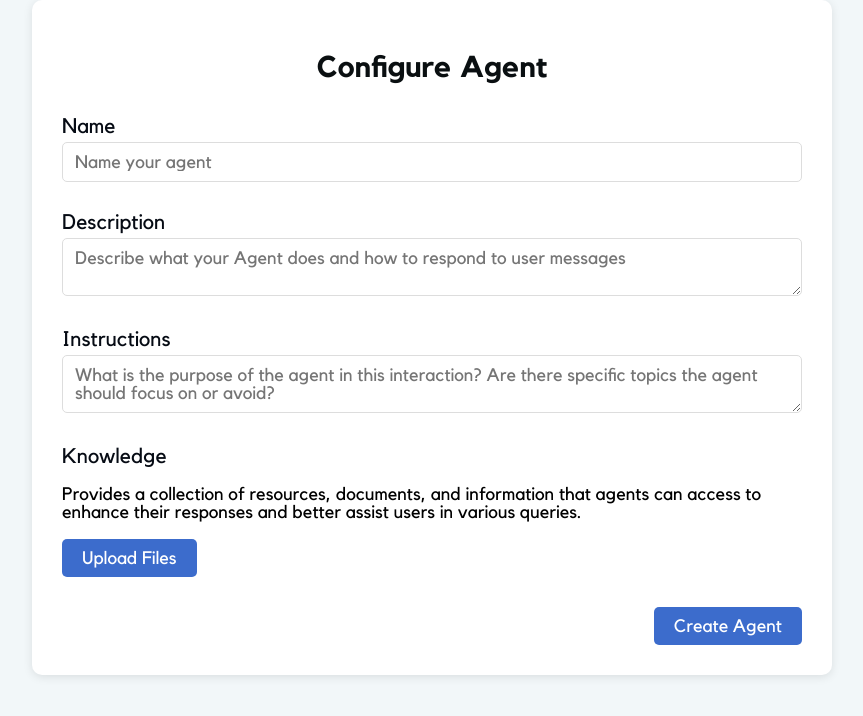
After one commit to CodeConfluence/Django-OpenAI-Chatbot, a Django app: template my_chatbot/my_chatbot_App/templates/chatbotApp/create.html in a window 1280 px wide. The commit adds this page. Shown: the top 716 px of the page, without its empty margins (208-1071 px from the left). Run offline with Django 3.2, Linux system fonts and the light colour scheme; the template is opened without the code that fills it, so the values that code supplies are empty.

```diff
--- a/my_chatbot/my_chatbot_App/static/styles/styles.css
+++ b/my_chatbot/my_chatbot_App/static/styles/styles.css
@@ -113,12 +113,30 @@ html {
   font-weight: normal;
   font-style: normal;
 }
-
+html {
+  font-family: 'Kollektif';
+}
 body {
-  font-family: "Kollektif", sans-serif;
+  font-family: "Kollektif";
   background-color: var(--background-color-light);
   padding: 0;
   margin: 0;
+}
+
+input, textarea, button, select, label {
+  font-family: 'Kollektif';
+}
+
+input::placeholder, textarea::placeholder {
+  font-family: 'Kollektif';
+}
+
+h2 {
+  font-size: 1.75rem;
+}
+
+input::placeholder{
+  font-size: 18px;
 }
 
 body * {
@@ -165,7 +183,7 @@ body.register-page {
   display: flex;
   justify-content: center;
   align-items: center;
-  font-family: "Kollektif", sans-serif;
+  font-family: "Kollektif";
   overflow: hidden;
 }
 
@@ -565,7 +583,7 @@ body.login-page::before {
 .sidebar a {
   text-decoration: none;
   color: var(--primary-text-color-0);
-  font-size: 18px;
+  font-size: 21.5px;
   display: block;
   padding: 20px;
   border-radius: 5px;
@@ -609,7 +627,7 @@ body.login-page::before {
   display: block;
   margin-bottom: 5px;
   color: var(--primary-blue-900);
-  font-weight: bold;
+  font-size: 21px
 }
 
 .input-wrapper {
@@ -685,7 +703,7 @@ body.login-page::before {
 }
 
 .agent-name {
-  font-size: 20px;
+  font-size: 21px;
 }
 
 .agent-actions {
@@ -864,3 +882,70 @@ body.login-page::before {
     transform: translateX(0px);
   }
 }
+
+/*create.html*/
+.create-agent-container {
+  max-width: 800px;
+  margin: 0 auto;
+  padding: 30px;
+  background-color: var(--primary-white-0);
+  border-radius: 10px;
+  box-shadow: 0 2px 10px rgba(0, 0, 0, 0.1);
+}
+
+.create-agent-container h1 {
+  color: var(--primary-text-color-0);
+  font-size: 24px;
+  margin-bottom: 30px;
+}
+
+.form-group {
+  margin-bottom: 30px;
+}
+
+.form-group label {
+  display: block;
+  margin-bottom: 5px;
+  color: var(--primary-blue-900);
+  font-size: 21px;
+}
+
+.form-group input[type="text"],
+.form-group textarea {
+  width: 100%;
+  padding: 10px 12px;
+  border: 1px solid #ddd;
+  border-radius: 5px;
+  font-size: 18px;
+  font-family: "Kollektif";
+  color: var(--primary-text-color-0);
+  transition: border-color 0.3s;
+}
+
+.form-group input[type="text"]:focus,
+.form-group textarea:focus {
+  border-color: var(--primary-blue-0);
+  outline: none;
+}
+
+.btn {
+  padding: 10px 20px;
+  border-radius: 5px;
+  font-size: 18px;
+  cursor: pointer;
+  transition: background-color 0.3s;
+  border: none;
+}
+
+.form-actions {
+  margin-top: 30px;
+  text-align: right;
+}
+
+.create-agent-container h1 {
+  font-size: 30px;
+}
+
+p{
+  font-size: 18px;
+}
--- a/my_chatbot/my_chatbot_App/templates/accounts/profile.html
+++ b/my_chatbot/my_chatbot_App/templates/accounts/profile.html
@@ -91,7 +91,9 @@
                             </div>
                         </li>
                     </ul>
-                    <button class="btn" style="margin-top: 20px;">Create New Agent</button>
+                    <a href="{% url 'create_agent' %}" style="text-decoration: none; display: inline-block;">
+                        <button class="btn" style="margin-top: 20px;">Create New Agent</button>
+                    </a>
                 </div>
             </div>
         </div>
--- /dev/null
+++ b/my_chatbot/my_chatbot_App/templates/chatbotApp/create.html
@@ -0,0 +1,31 @@
+{% extends "base.html" %}
+{% load static %}
+
+{% block content %}
+<div class="create-agent-container">
+    <h1>Configure Agent</h1>
+    <form method="post" enctype="multipart/form-data">
+        {% csrf_token %}
+        <div class="form-group">
+            <label for="name">Name</label>
+            <input type="text" id="name" name="name" placeholder="Name your agent" required>
+        </div>
+        <div class="form-group">
+            <label for="description">Description</label>
+            <textarea id="description" name="description" placeholder="Describe what your Agent does and how to respond to user messages" required></textarea>
+        </div>
+        <div class="form-group">
+            <label for="instructions">Instructions</label>
+            <textarea id="instructions" name="instructions" placeholder="What is the purpose of the agent in this interaction? Are there specific topics the agent should focus on or avoid?" required></textarea>
+        </div>
+        <div class="form-group">
+            <label for="knowledge">Knowledge</label>
+            <p>Provides a collection of resources, documents, and information that agents can access to enhance their responses and better assist users in various queries.</p>
+            <button class="btn">Upload Files</button>
+        </div>
+        <div class="form-actions">
+            <button class="btn">Create Agent</button>
+        </div>
+    </form>
+</div>
+{% endblock %}
```
Also changed, not shown: my_chatbot/my_chatbot_App/views.py (+14 -0 lines), my_chatbot/my_chatbot_App/urls.py (line endings or trailing spaces).
